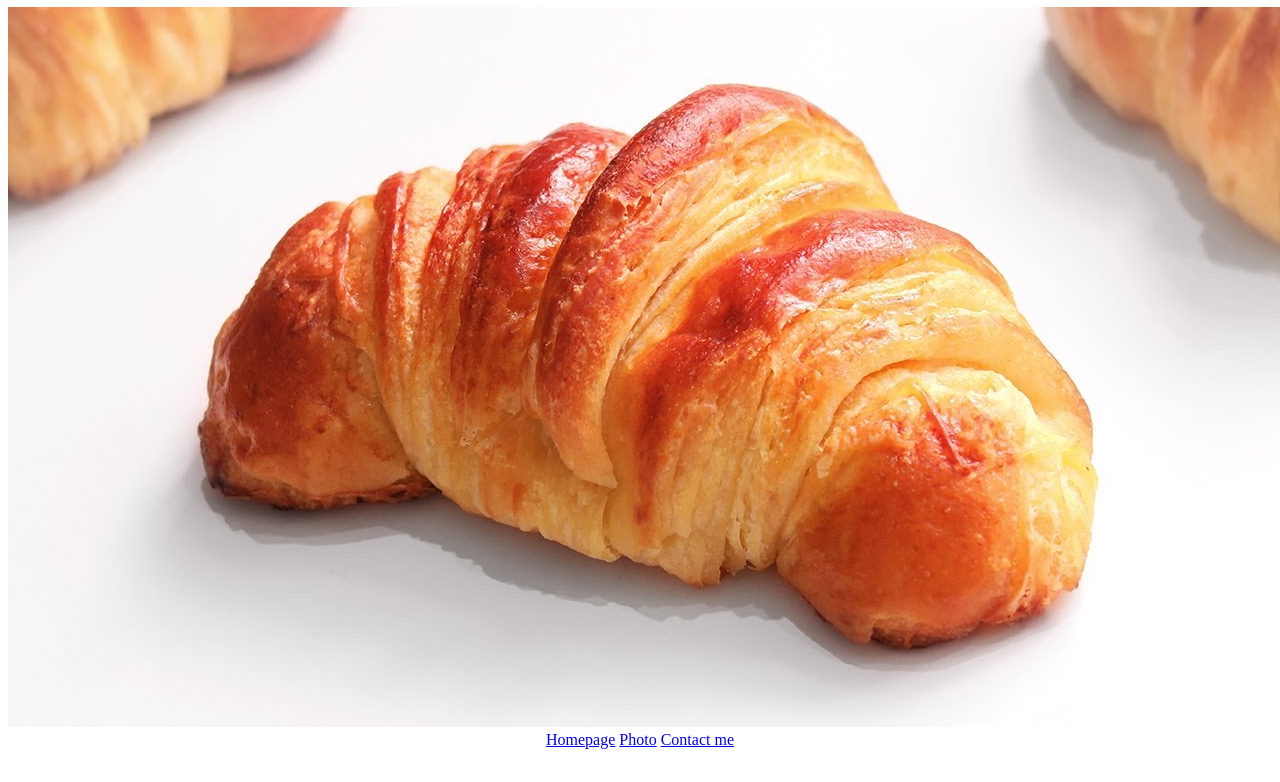
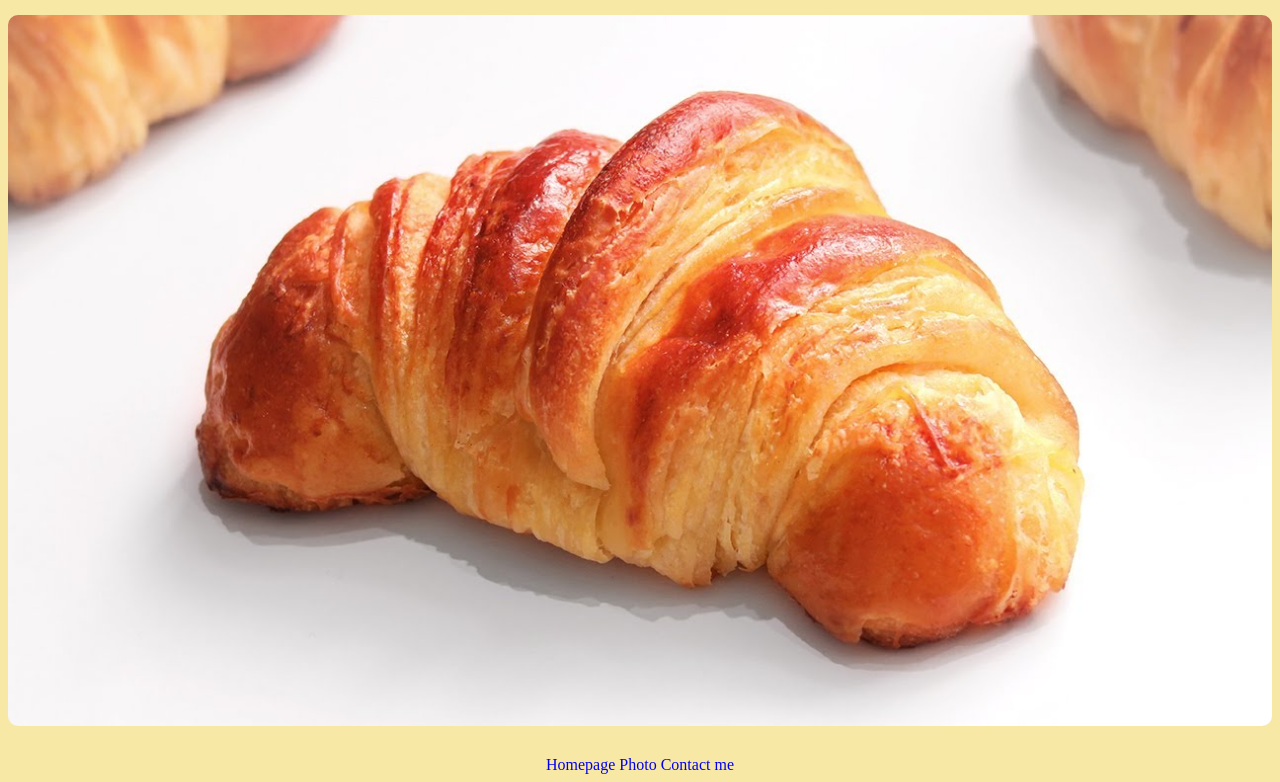
Before and after one commit to Oksihup/Croissant, a plain HTML site: page photo.html in a window 1280 px wide. Shown: the part 74-856 px from the top of the page. Before the commit the page ends 831 px from the top, so only its background shows below. Drawn offline with Linux system fonts and the light colour scheme.

Commit message:
add-style-elements

```diff
--- a/css/style.css
+++ b/css/style.css
@@ -1,3 +1,16 @@
 body {
   text-align: center;
+  background: #f8e8a6;
+  display: block;
+  margin: 8px;
 }
+.croissant-photo {
+  max-width: 100%;
+  border-radius: 10px;
+  display: block;
+  margin: 30px auto;
+}
+a {
+  cursor: pointer;
+  text-decoration: none;
+}
```
